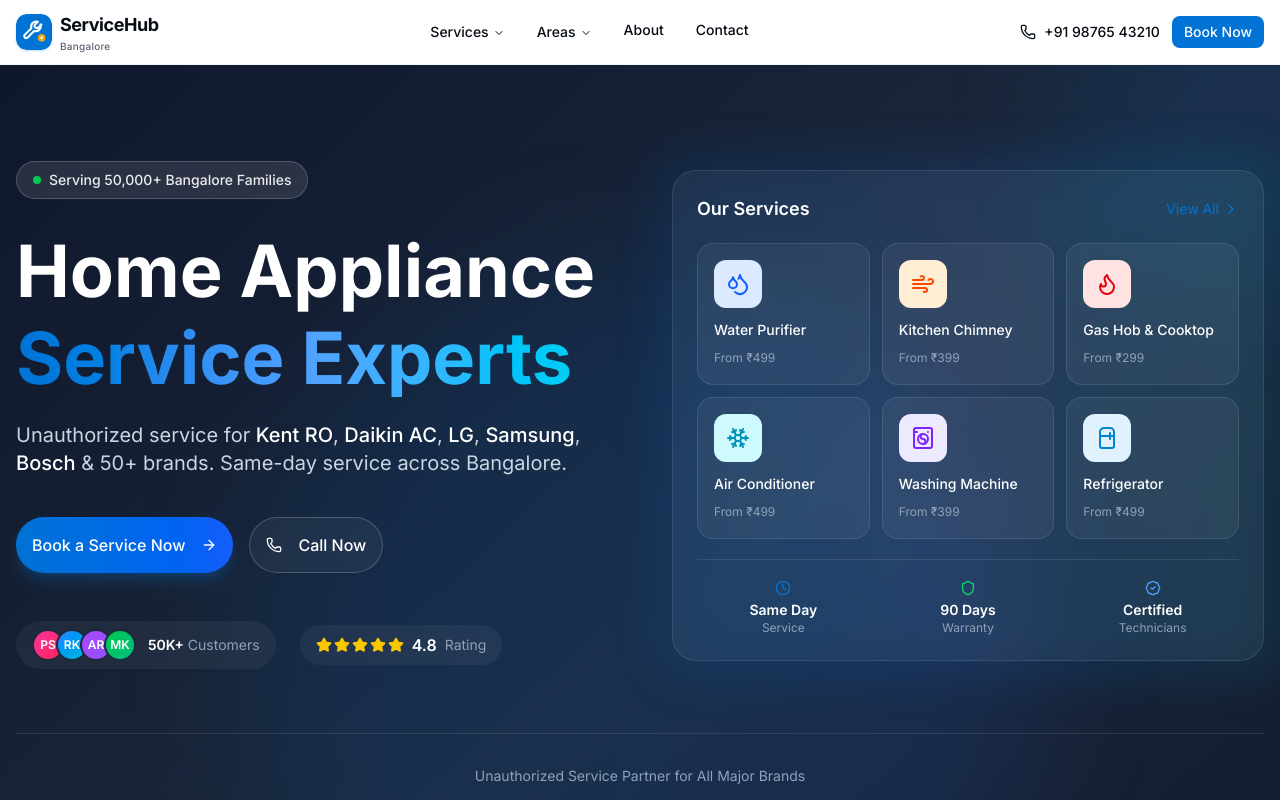
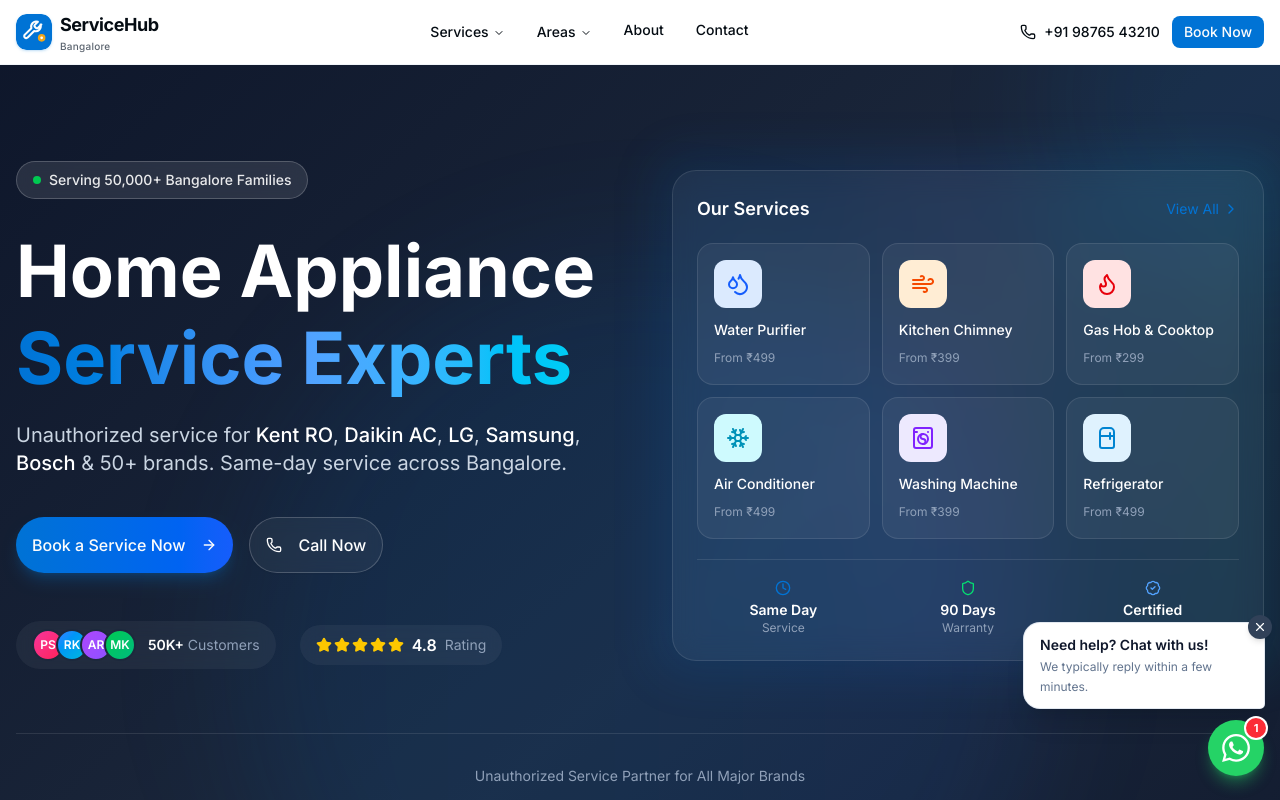
Before and after one commit to shrinivasspatil/service, a Next.js app: page / in a window 1280 px wide. Shown: the top 800 px of the page. Built offline with nearby package versions, Linux system fonts and the light colour scheme.

Commit message:
feat: add WhatsApp chat bubble component to layout

```diff
--- a/app/layout.tsx
+++ b/app/layout.tsx
@@ -5,6 +5,7 @@ import "./globals.css"
 import { Header } from "@/components/layout/header"
 import { Footer } from "@/components/layout/footer"
 import { MobileStickyBar } from "@/components/layout/mobile-sticky-bar"
+import { WhatsAppFloat } from "@/components/layout/whatsapp-float"
 import { Toaster } from "@/components/ui/sonner"
 
 const inter = Inter({ subsets: ["latin"], variable: "--font-inter" })
@@ -104,6 +105,7 @@ export default function RootLayout({
         <main className="min-h-screen">{children}</main>
         <Footer />
         <MobileStickyBar />
+        <WhatsAppFloat />
         <Toaster position="top-right" />
         {process.env.NODE_ENV === 'production' && <Analytics />}
       </body>
--- /dev/null
+++ b/components/layout/whatsapp-float.tsx
@@ -0,0 +1,84 @@
+"use client"
+
+import { useState, useEffect } from "react"
+import { X } from "lucide-react"
+
+const WHATSAPP_NUMBER = "919876543210"
+const WHATSAPP_MESSAGE = "Hi, I need home appliance service. Please share the details."
+
+function WhatsAppIcon({ className }: { className?: string }) {
+  return (
+    <svg viewBox="0 0 24 24" fill="currentColor" className={className} aria-hidden="true">
+      <path d="M17.472 14.382c-.297-.149-1.758-.867-2.03-.967-.273-.099-.471-.148-.67.15-.197.297-.767.966-.94 1.164-.173.199-.347.223-.644.075-.297-.15-1.255-.463-2.39-1.475-.883-.788-1.48-1.761-1.653-2.059-.173-.297-.018-.458.13-.606.134-.133.298-.347.446-.52.149-.174.198-.298.298-.497.099-.198.05-.371-.025-.52-.075-.149-.669-1.612-.916-2.207-.242-.579-.487-.5-.669-.51-.173-.008-.371-.01-.57-.01-.198 0-.52.074-.792.372-.272.297-1.04 1.016-1.04 2.479 0 1.462 1.065 2.875 1.213 3.074.149.198 2.096 3.2 5.077 4.487.709.306 1.262.489 1.694.625.712.227 1.36.195 1.871.118.571-.085 1.758-.719 2.006-1.413.248-.694.248-1.289.173-1.413-.074-.124-.272-.198-.57-.347m-5.421 7.403h-.004a9.87 9.87 0 01-5.031-1.378l-.361-.214-3.741.982.998-3.648-.235-.374a9.86 9.86 0 01-1.51-5.26c.001-5.45 4.436-9.884 9.888-9.884 2.64 0 5.122 1.03 6.988 2.898a9.825 9.825 0 012.893 6.994c-.003 5.45-4.437 9.884-9.885 9.884m8.413-18.297A11.815 11.815 0 0012.05 0C5.495 0 .16 5.335.157 11.892c0 2.096.547 4.142 1.588 5.945L.057 24l6.305-1.654a11.882 11.882 0 005.683 1.448h.005c6.554 0 11.89-5.335 11.893-11.893a11.821 11.821 0 00-3.48-8.413Z" />
+    </svg>
+  )
+}
+
+export function WhatsAppFloat() {
+  const [showBubble, setShowBubble] = useState(false)
+  const [bubbleDismissed, setBubbleDismissed] = useState(false)
+
+  const href = `https://wa.me/${WHATSAPP_NUMBER}?text=${encodeURIComponent(WHATSAPP_MESSAGE)}`
+
+  useEffect(() => {
+    // Show the greeting bubble a few seconds after load, once per session
+    if (typeof window !== "undefined" && sessionStorage.getItem("wa_bubble_seen")) {
+      setBubbleDismissed(true)
+      return
+    }
+    const timer = setTimeout(() => setShowBubble(true), 3500)
+    return () => clearTimeout(timer)
+  }, [])
+
+  const dismissBubble = () => {
+    setShowBubble(false)
+    setBubbleDismissed(true)
+    if (typeof window !== "undefined") sessionStorage.setItem("wa_bubble_seen", "1")
+  }
+
+  return (
+    <div className="fixed right-4 bottom-20 z-50 flex flex-col items-end gap-3 lg:bottom-6">
+      {/* Greeting chat bubble */}
+      {showBubble && !bubbleDismissed && (
+        <div className="relative max-w-[15rem] animate-in fade-in slide-in-from-bottom-2 duration-300">
+          <div className="rounded-2xl rounded-br-sm bg-white px-4 py-3 shadow-xl ring-1 ring-slate-200">
+            <button
+              onClick={dismissBubble}
+              aria-label="Dismiss WhatsApp message"
+              className="absolute -right-2 -top-2 flex h-6 w-6 items-center justify-center rounded-full bg-slate-700 text-white shadow-md transition-colors hover:bg-slate-900"
+            >
+              <X className="h-3.5 w-3.5" />
+            </button>
+            <p className="text-sm font-semibold text-slate-900">Need help? Chat with us!</p>
+            <p className="mt-0.5 text-xs leading-relaxed text-slate-500">
+              We typically reply within a few minutes.
+            </p>
+          </div>
+        </div>
+      )}
+
+      {/* Floating button */}
+      <a
+        href={href}
+        target="_blank"
+        rel="noopener noreferrer"
+        onClick={dismissBubble}
+        aria-label="Chat with us on WhatsApp"
+        className="group relative flex h-14 w-14 items-center justify-center rounded-full bg-[#25D366] shadow-lg shadow-[#25D366]/40 transition-transform duration-200 hover:scale-110 active:scale-95"
+      >
+        {/* Pulsing ring */}
+        <span className="absolute inline-flex h-full w-full animate-ping rounded-full bg-[#25D366] opacity-60" />
+        {/* Unread badge */}
+        <span className="absolute -right-0.5 -top-0.5 flex h-5 w-5 items-center justify-center rounded-full bg-red-500 text-[11px] font-bold text-white ring-2 ring-white">
+          1
+        </span>
+        <WhatsAppIcon className="relative h-7 w-7 text-white" />
+
+        {/* Hover label (desktop) */}
+        <span className="pointer-events-none absolute right-16 hidden whitespace-nowrap rounded-lg bg-slate-900 px-3 py-1.5 text-sm font-medium text-white opacity-0 shadow-lg transition-opacity duration-200 group-hover:opacity-100 lg:block">
+          Chat on WhatsApp
+        </span>
+      </a>
+    </div>
+  )
+}
```
